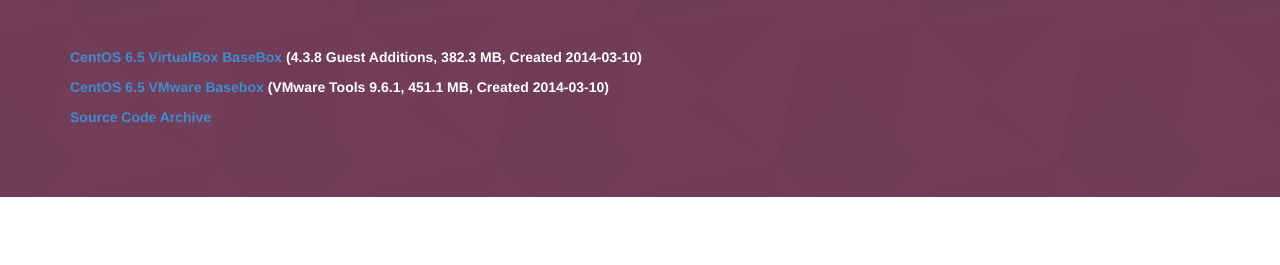
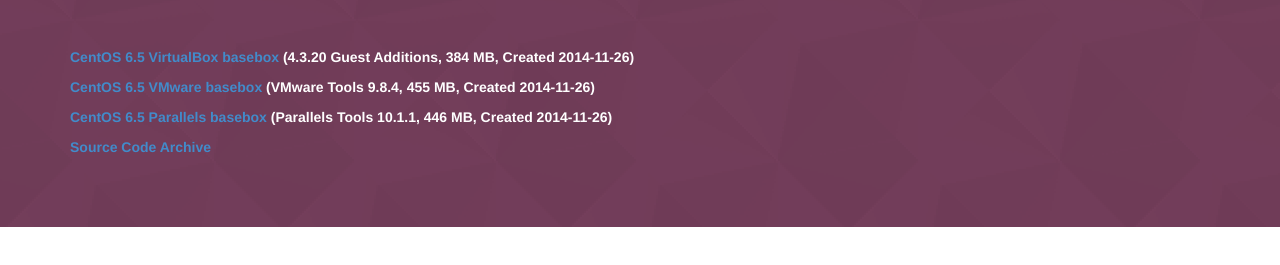
Before and after one commit to learningchef/learningchef.github.com, a plain HTML site: page download.html in a window 1280 px wide. Shown: the part 53-318 px from the top of the page. Drawn offline with nearby package versions, Linux system fonts and the light colour scheme.

Commit message:
Updating download links

```diff
--- a/download.html
+++ b/download.html
@@ -54,9 +54,10 @@
     <div class="intro-block">
         <div class="container">
             <b>
-            <p><a href="https://s3.amazonaws.com/learningchef/virtualbox/4.3.8/learningchef-centos65.box">CentOS 6.5 VirtualBox BaseBox</a> (4.3.8 Guest Additions, 382.3 MB, Created 2014-03-10)</p>
-            <p><a href="https://s3.amazonaws.com/learningchef/vmware/9.6.1/learningchef-centos65.box">CentOS 6.5 VMware Basebox</a> (VMware Tools 9.6.1, 451.1 MB, Created 2014-03-10)</p>
-            <p><a href="#">Source Code Archive</a></p>
+            <p><a href="http://cdn.learningchef.com/virtualbox4.3.20/centos65-1.0.6.box">CentOS 6.5 VirtualBox basebox</a> (4.3.20 Guest Additions, 384 MB, Created 2014-11-26)</p>
+            <p><a href="http://cdn.learningchef.com/vmware9.8.4/centos65-1.0.6.box">CentOS 6.5 VMware basebox</a> (VMware Tools 9.8.4, 455 MB, Created 2014-11-26)</p>
+            <p><a href="http://cdn.learningchef.com/parallels10.1.1/centos65-1.0.6.box">CentOS 6.5 Parallels basebox</a> (Parallels Tools 10.1.1, 446 MB, Created 2014-11-26)</p>
+            <p><a href="https://github.com/learningchef/learningchef-code/archive/master.tar.gz">Source Code Archive</a></p>
             </b>
         </div>
     </div>
```
